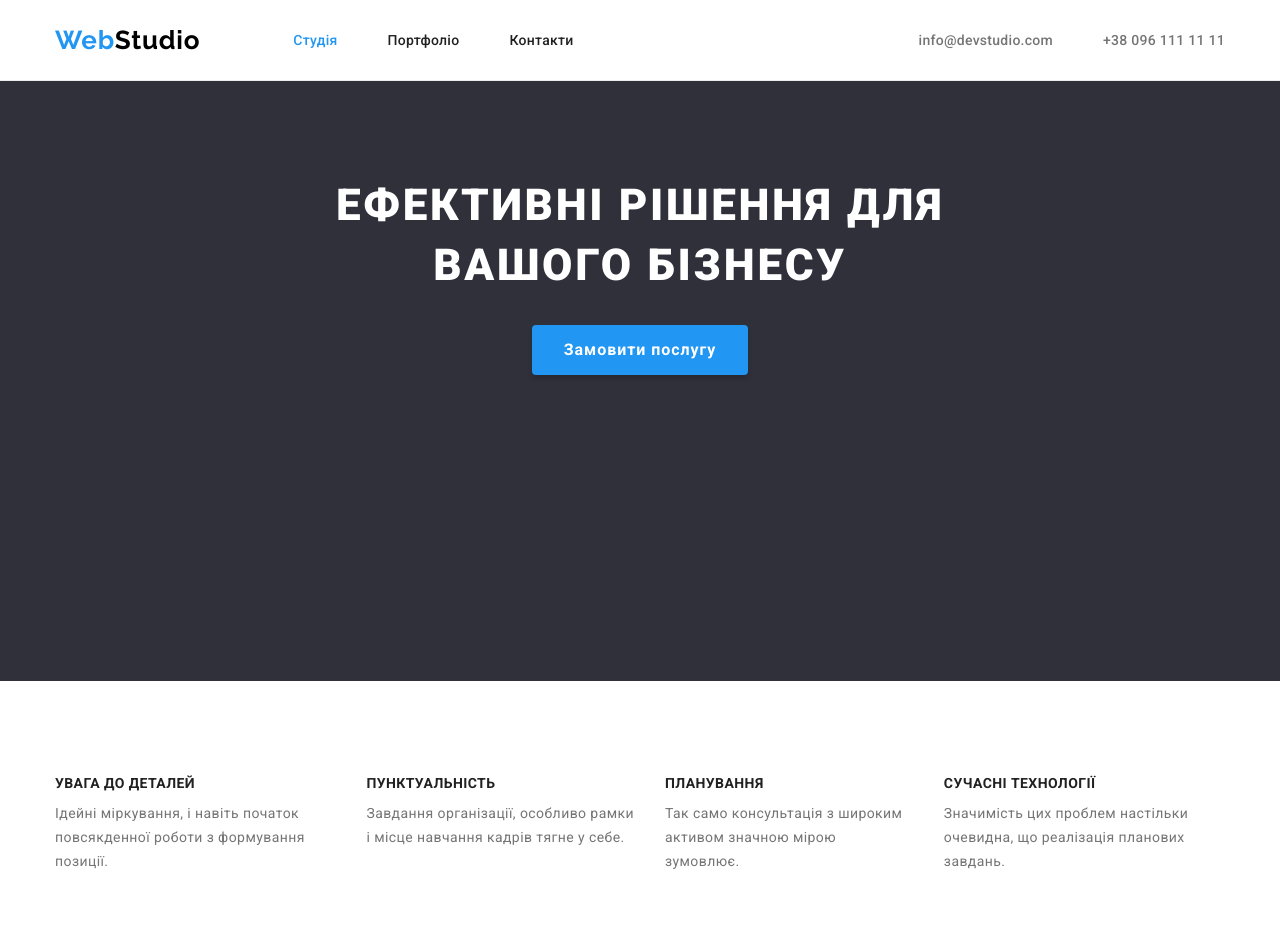
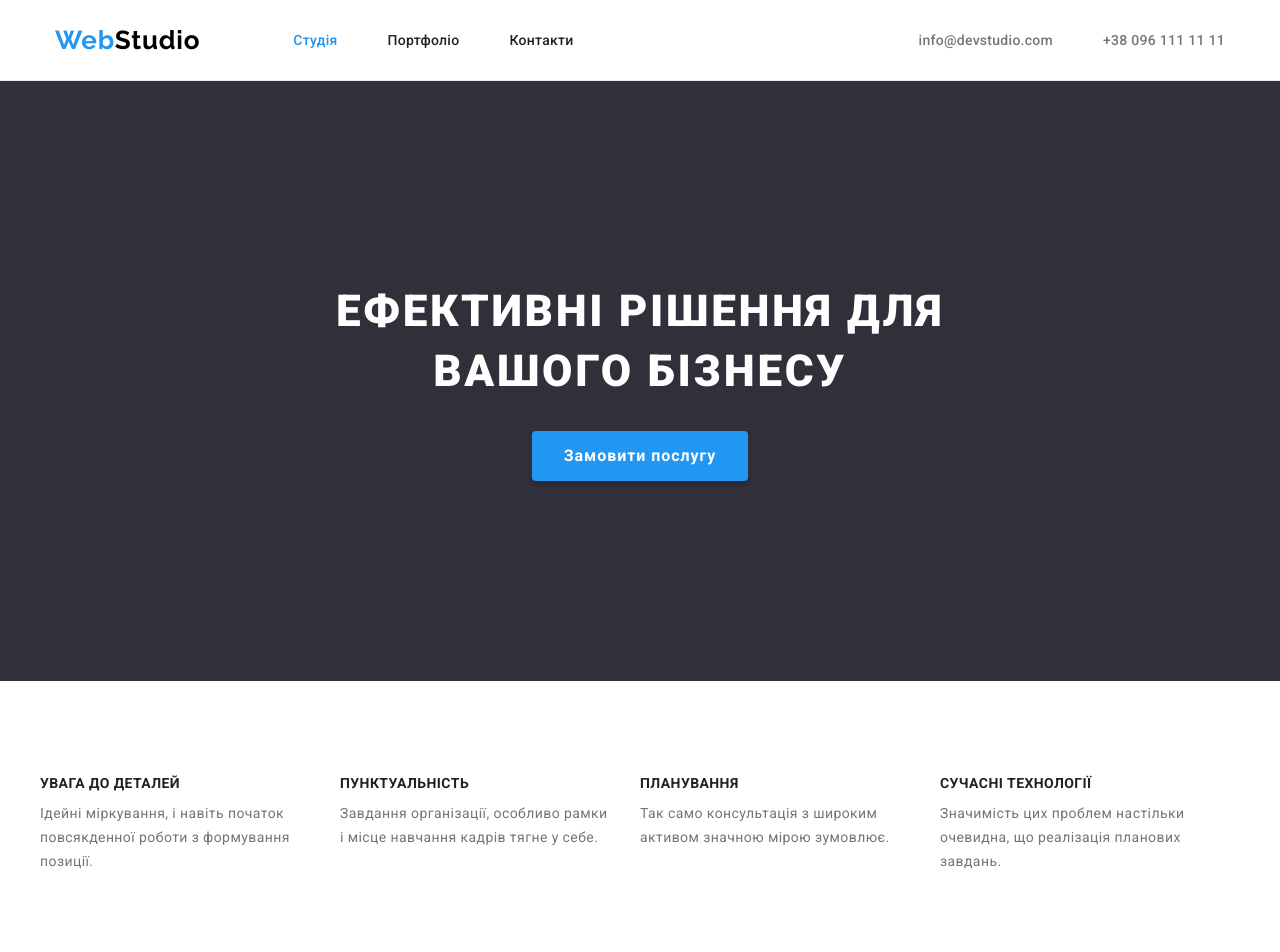
Before and after one commit to YuraNovosad/goit-markup-hw-03, a plain HTML site: page index.html in a window 1280 px wide. Shown: the top 952 px of the page. Drawn offline with nearby package versions, Linux system fonts and the light colour scheme.

Commit message:
виправлення зауважень

```diff
--- a/css/styles.css
+++ b/css/styles.css
@@ -58,8 +58,8 @@ body {
 .section {
   padding-top: 94px;
   padding-bottom: 94px;
-  padding-right: 15px;
-  padding-left: 15px;
+  /* padding-right: 15px;
+  padding-left: 15px; */
 }
 
 /* header */
@@ -166,10 +166,9 @@ body {
 /* Section hero */
 .hero {
   background-color: var(--backgraund-color-footer);
-  height: 600px;
   text-align: center;
-  /* padding-top: 200px;
-  padding-bottom: 200px; */
+  padding-top: 200px;
+  padding-bottom: 200px;
 }
 
 .hero-title {
@@ -208,9 +207,6 @@ body {
 
 /* section our-benefits*/
 
-.benefits-list {
-  display: flex;
-}
 
 .visually-hidden {
   position: absolute;
@@ -225,9 +221,29 @@ body {
   margin: -1px;
 }
 
+.benefits-list {
+   display: flex;
+   /* outline: 1px solid tomato; */
+   margin-left: -30px;
+   justify-content: center;
+}
+
+.benefits-list .item{
+   flex-basis: calc(100% / 4 - 30px);
+   margin-left: 30px;
+}
+
+.benefits-list .item:first-child{
+   margin-left: 0px;
+}
+
+/* .benefits-list .item{
+   flex-basis: 270px;
+}
+
 .benefits-list .item:not(:last-child) {
   margin-right: 30px;
-}
+} */
 
 .title-benefits {
   margin-bottom: 10px;
@@ -344,6 +360,8 @@ body {
 .button-filter {
   padding-top: 6px;
   padding-bottom: 6px;
+  padding-right: 22px;
+  padding-left: 22px;
   background-color: var(--background-color-second);
   color: var(--title-text-color);
   border: none;
@@ -356,10 +374,17 @@ body {
   cursor: pointer;
 }
 
+.button-wide{
+   padding-right: 25px;
+   padding-left: 25px;
+}
+
 .button-filter:hover,
 .button-filter:focus {
   background-color: var(--accent-color);
   color: var(--accent-color-text);
+  /* padding-right: 25px;
+  padding-left: 25px; */
 }
 
 .projects-list {
--- a/index.html
+++ b/index.html
@@ -48,7 +48,7 @@
       </div>
     </header>
     <main>
-      <section class="hero section">
+      <section class="hero">
         <div class="container">
           <h1 class="hero-title">
             Ефективні рішення для <br />
@@ -58,7 +58,7 @@
         </div>
       </section>
       <section class="benefits section">
-        <div class="benefits container">
+        <div class="container">
           <h2 class="section-title visually-hidden">Наші переваги</h2>
           <ul class="benefits-list list">
             <li class="item">
```
Also changed, not shown: portfolio.html (+3 -3 lines).
